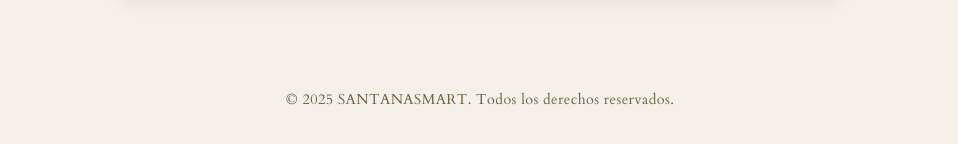
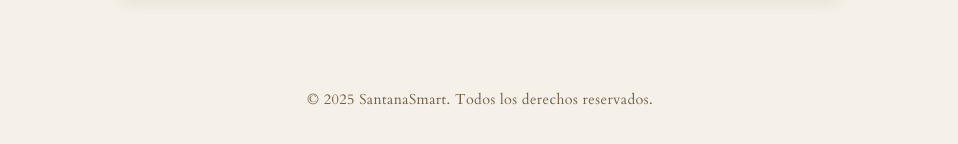
Before and after one commit to santanasmart/santanasmart_github, a Jekyll site: the page built from index.md, in a window 1280 px wide. Shown: the part 533-677 px from the top of the page, without its empty margins (160-1118 px from the left). Built offline with Jekyll 4.4.1, drawn with Linux system fonts in a browser that asks for light colours; some of the changed text lies outside the part shown.

```diff
--- a/_config.yml
+++ b/_config.yml
@@ -1,4 +1,4 @@
-title: SANTANASMART
+title: SantanaSmart
 description: Un blog simple hecho con Jekyll
 author: Juan Pérez
 email: ejemplo@email.com
```
